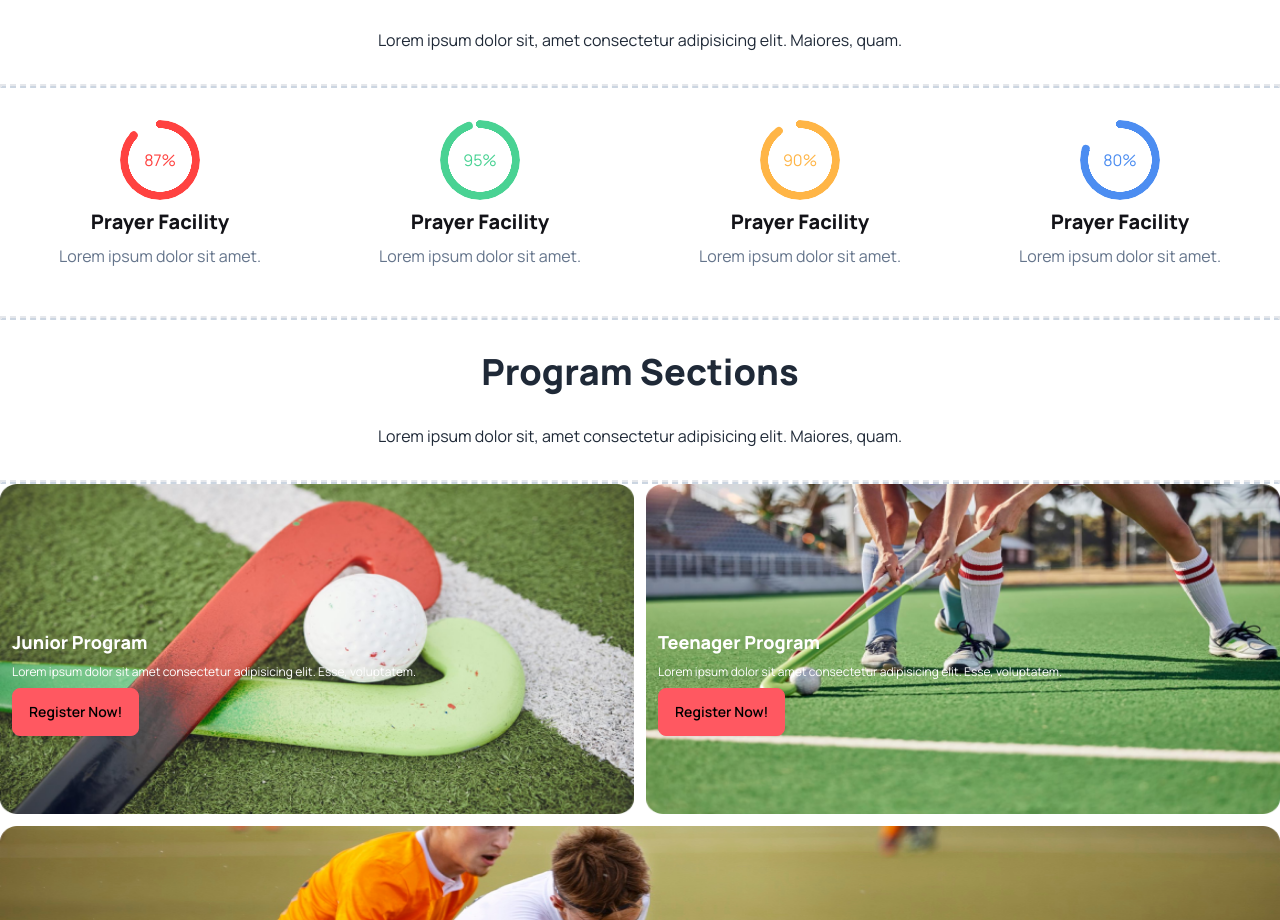
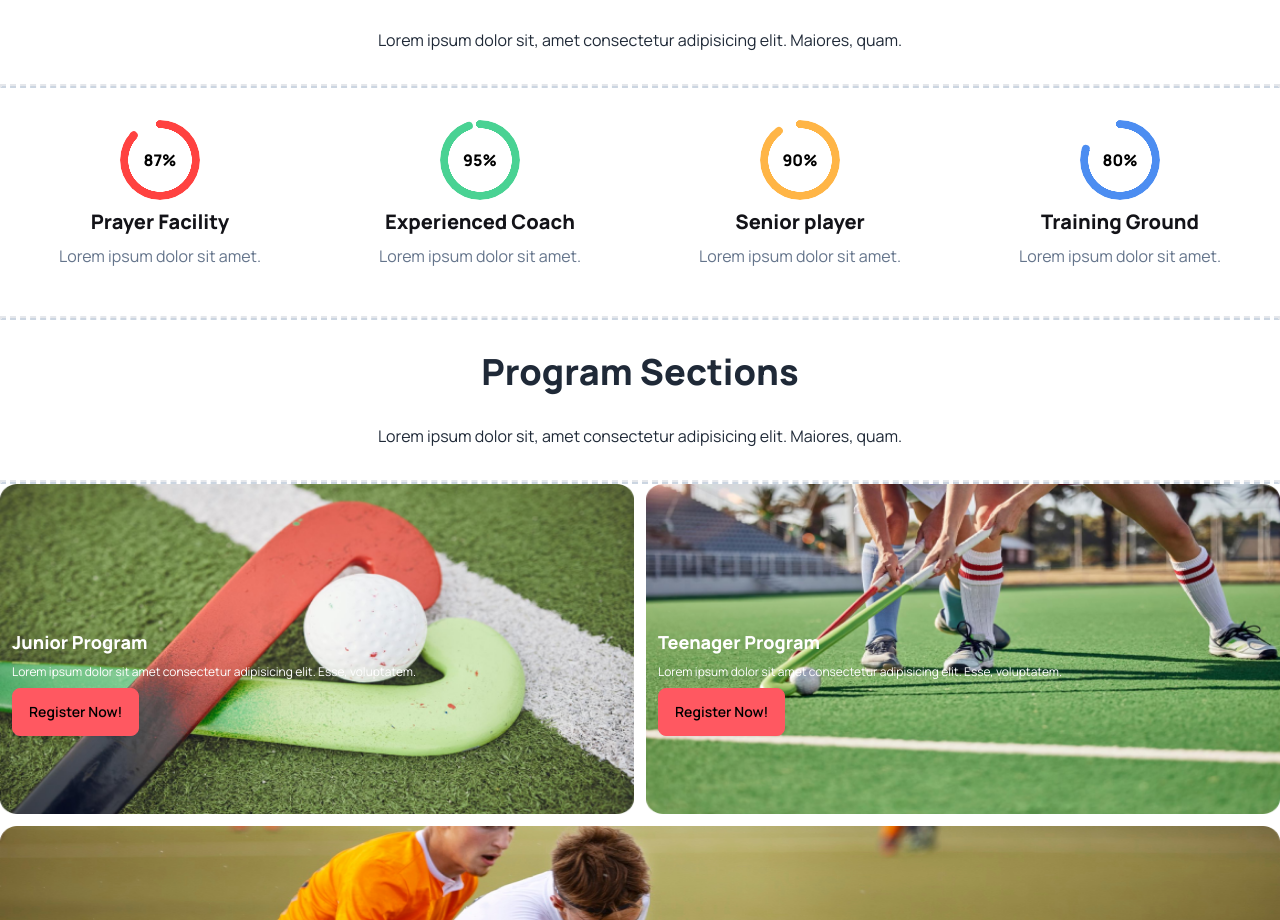
Before and after one commit to Sefat3117/hockeys-A3, a plain HTML site: page index.html in a window 1280 px wide. Shown: the part 1137-2057 px from the top of the page. Drawn offline with nearby package versions, Linux system fonts and the light colour scheme.

Commit message:
professional section updated

```diff
--- a/index.html
+++ b/index.html
@@ -168,7 +168,7 @@
               style="--value: 87"
               role="progressbar"
             >
-              87%
+              <span class="text-black font-bold">87%</span>
             </div>
             <h4 class="text-xl text-[#131318] font-bold">Prayer Facility</h4>
             <p class="text-base font-normal text-slate-500">
@@ -181,9 +181,9 @@
               style="--value: 95"
               role="progressbar"
             >
-              95%
+              <span class="text-black font-bold">95%</span>
             </div>
-            <h4 class="text-xl text-[#131318] font-bold">Prayer Facility</h4>
+            <h4 class="text-xl text-[#131318] font-bold">Experienced Coach</h4>
             <p class="text-base font-normal text-slate-500">
               Lorem ipsum dolor sit amet.
             </p>
@@ -194,9 +194,9 @@
               style="--value: 90"
               role="progressbar"
             >
-              90%
+              <span class="text-black font-bold">90%</span>
             </div>
-            <h4 class="text-xl text-[#131318] font-bold">Prayer Facility</h4>
+            <h4 class="text-xl text-[#131318] font-bold">Senior player</h4>
             <p class="text-base font-normal text-slate-500">
               Lorem ipsum dolor sit amet.
             </p>
@@ -207,9 +207,9 @@
               style="--value: 80"
               role="progressbar"
             >
-              80%
+              <span class="text-black font-bold">80%</span>
             </div>
-            <h4 class="text-xl text-[#131318] font-bold">Prayer Facility</h4>
+            <h4 class="text-xl text-[#131318] font-bold">Training Ground</h4>
             <p class="text-base font-normal text-slate-500">
               Lorem ipsum dolor sit amet.
             </p>
```
